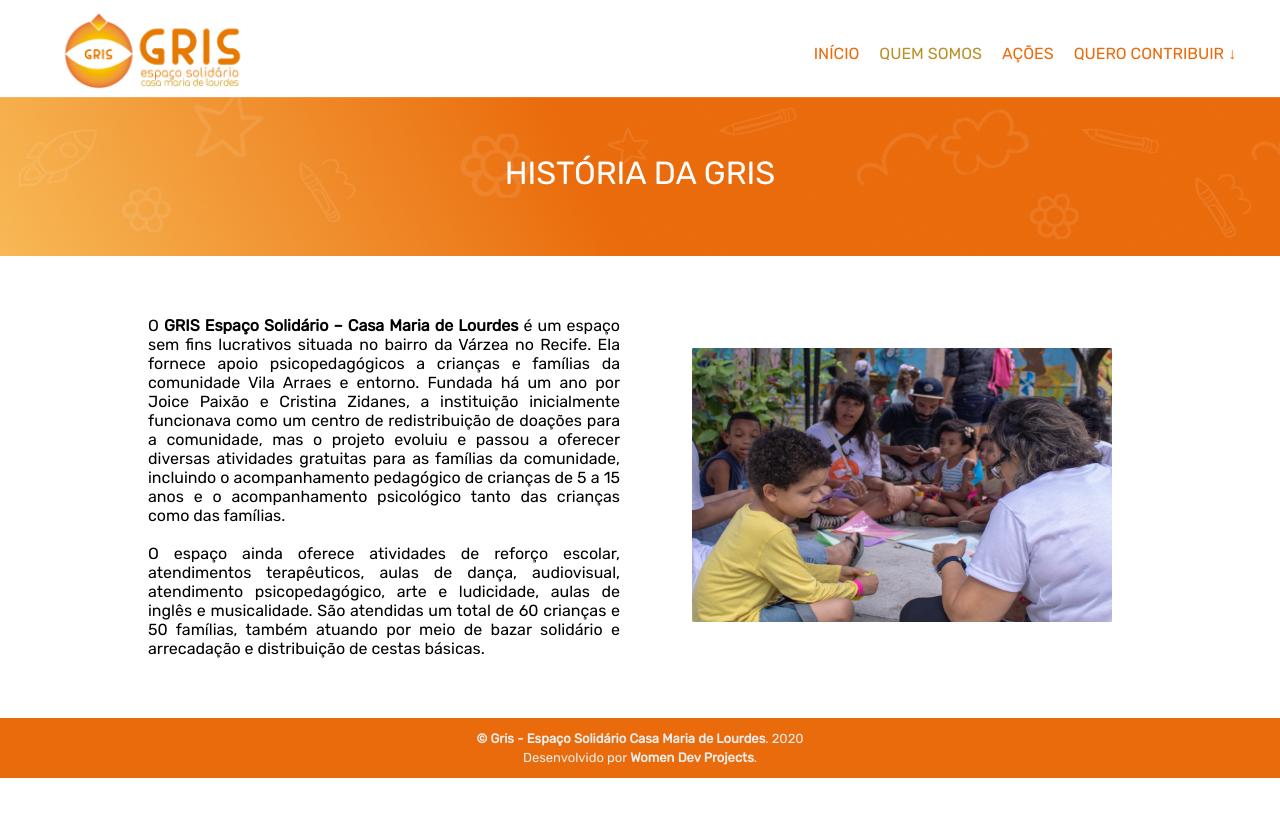
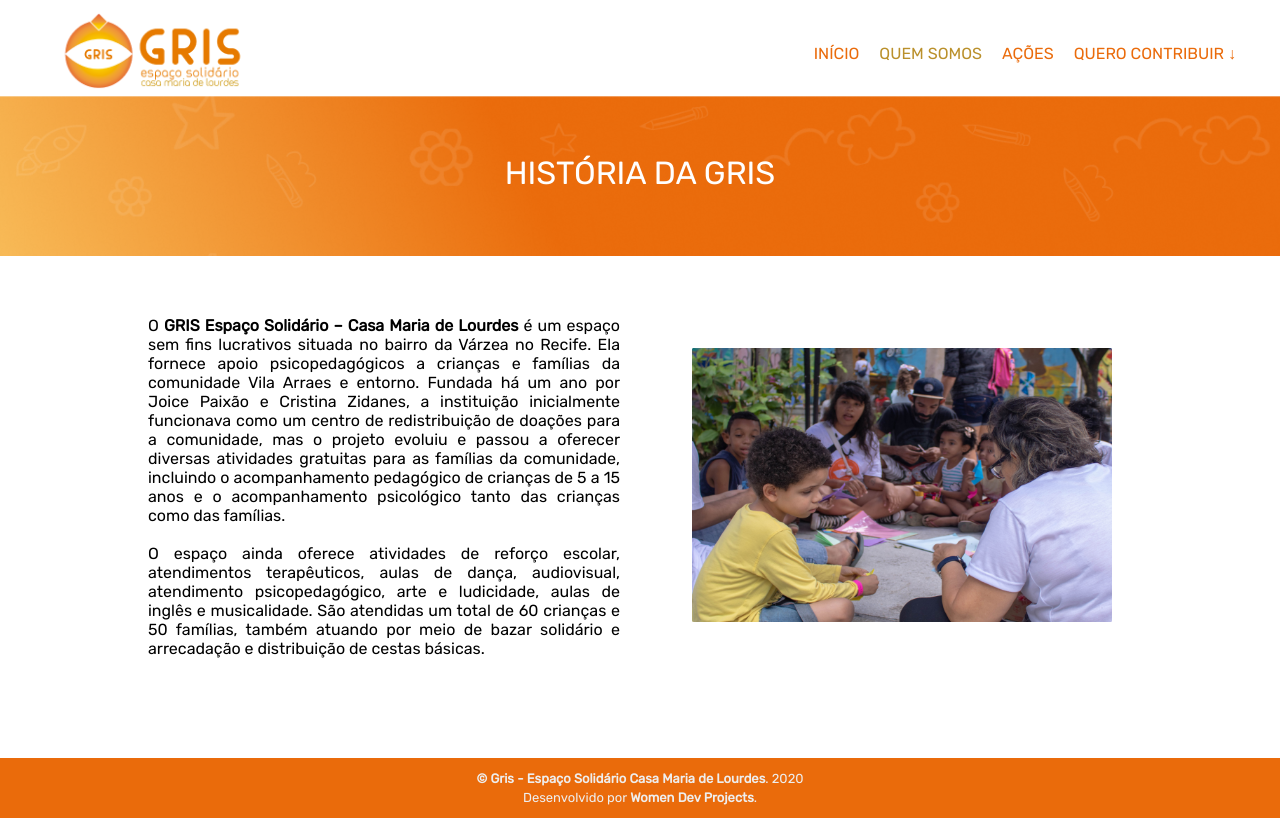
Before and after one commit to womenwhocoderecife/gris, a React (Create React App) app: page /quemsomos in a window 1280 px wide. Built offline with nearby package versions, Linux system fonts and the light colour scheme.

Commit message:
Fix footer, banner and form

```diff
--- a/src/App.js
+++ b/src/App.js
@@ -1,5 +1,7 @@
 import React from "react";
 import { BrowserRouter as Router, Switch, Route } from "react-router-dom";
+import "./app.css";
+
 import Home from "./pages/Home";
 import About from "./pages/About";
 import Actions from "./pages/Actions";
@@ -12,7 +14,9 @@
 function App() {
   return (
     <Router>
+      <div className="app-container">
         <Navbar />
+        <div className="pages">
           <Switch>
             <Route exact path="/">
               <Home />
@@ -30,8 +34,9 @@
               <Volunteer />
             </Route>
           </Switch>
-
+        </div>
         <Footer />
+      </div>
     </Router>
   );
 }
--- /dev/null
+++ b/src/app.css
@@ -0,0 +1,8 @@
+.app-container {
+  min-height: 100vh;
+  position: relative;
+}
+
+.pages {
+  padding-bottom: 100px;
+}
--- a/src/assets/style/index.css
+++ /dev/null
@@ -1,28 +0,0 @@
-body {
-  margin: 0;
-  height: 100%;
-  width: 100%;
-}
-
-img,
-picture,
-video,
-embed {
-  max-width: 100%;
-}
-
-*,
-*:before,
-*:after {
-  -webkit-box-sizing: border-box;
-  -moz-box-sizing: border-box;
-  box-sizing: border-box;
-}
-
-ul {
-  list-style: none;
-}
-
-a {
-  text-decoration: none;
-}
--- a/src/components/Footer/Footer.css
+++ b/src/components/Footer/Footer.css
@@ -1,7 +1,7 @@
 #footer {
   width: 100%;
   height: 60px;
-    background-color: #EA6B0B;
+  background-color: #ea6b0b;
   color: #eeeeee;
   font-family: Rubik, sans-serif;
   font-style: normal;
@@ -11,12 +11,11 @@
   display: flex;
   align-items: center;
   justify-content: center;
+  position: absolute;
+  bottom: 0;
+  left: 0;
 }
 
 .link {
   color: #eeeeee;
 }
-
-@media (max-width: 912px){
-
-}
--- a/src/components/PageLayout/PageLayout.css
+++ b/src/components/PageLayout/PageLayout.css
@@ -8,6 +8,7 @@
   text-align: center;
   padding: 5%;
   text-transform: uppercase;
+  background-size: cover;
 }
 
 .container {
--- a/src/index.css
+++ b/src/index.css
@@ -1,13 +1,28 @@
 body {
   margin: 0;
-  font-family: -apple-system, BlinkMacSystemFont, 'Segoe UI', 'Roboto', 'Oxygen',
-    'Ubuntu', 'Cantarell', 'Fira Sans', 'Droid Sans', 'Helvetica Neue',
-    sans-serif;
-  -webkit-font-smoothing: antialiased;
-  -moz-osx-font-smoothing: grayscale;
+  height: 100%;
+  width: 100%;
 }
 
-code {
-  font-family: source-code-pro, Menlo, Monaco, Consolas, 'Courier New',
-    monospace;
+img,
+picture,
+video,
+embed {
+  max-width: 100%;
 }
+
+*,
+*:before,
+*:after {
+  -webkit-box-sizing: border-box;
+  -moz-box-sizing: border-box;
+  box-sizing: border-box;
+}
+
+ul {
+  list-style: none;
+}
+
+a {
+  text-decoration: none;
+}
--- a/src/index.js
+++ b/src/index.js
@@ -1,6 +1,6 @@
 import React from "react";
 import ReactDOM from "react-dom";
-import "./assets/style/index.css";
+import "./index.css";
 import App from "./App";
 
 ReactDOM.render(<App />, document.getElementById("root"));
--- a/src/pages/Home/Components/Banner/Banner.css
+++ b/src/pages/Home/Components/Banner/Banner.css
@@ -23,7 +23,6 @@
 @media (min-width: 912px) {
   .home-banner {
     background-image: url("../../../../assets/images/banner.png");
-    background-repeat: no-repeat;
     min-height: 520px;
     display: grid;
     grid-template-columns: 49% 49%;
--- a/src/pages/Home/Components/WhereWeAre/index.js
+++ b/src/pages/Home/Components/WhereWeAre/index.js
@@ -18,32 +18,27 @@
         />
         <div className="map-description">
           <div className="map-description-itens">
-                        <img src={location} alt="Ícone do globo terra"/>
+            <img src={location} alt="Ícone do globo terra" />
             <p>
-                            Rua Diogo Barbosa Machado, num.15, Várzea. Recife - PE - Brasil. CEP: 50132-90
+              Rua Diogo Barbosa Machado, num.15, Várzea. Recife - PE - Brasil.
+              CEP: 50810-290
             </p>
           </div>
           <div className="map-description-itens">
-                        <img src={email} alt="Ícone de um @"/>
-                        <p>
-                            contato@gris.com.br
-                        </p>
+            <img src={email} alt="Ícone de um @" />
+            <p>contato@gris.com.br</p>
           </div>
           <div className="map-description-itens">
-                        <img src={phone} alt="Ícone de telefone"/>
-                        <p>
-                            (81) 3241.8765
-                        </p>
+            <img src={phone} alt="Ícone de telefone" />
+            <p>(81) 3241.8765</p>
           </div>
 
           <div className="social">
-                        <p>
-                            Acompanhe nossas redes:
-                        </p>
+            <p>Acompanhe nossas redes:</p>
             <div className="social-itens">
-                            <img src={facebook} alt="Ícone do globo terra"/>
-                            <img src={instagram} alt="Ícone do globo terra"/>
-                            <img src={youtube} alt="Ícone do globo terra"/>
+              <img src={facebook} alt="Ícone do globo terra" />
+              <img src={instagram} alt="Ícone do globo terra" />
+              <img src={youtube} alt="Ícone do globo terra" />
             </div>
           </div>
         </div>
--- a/src/pages/Volunteer/index.js
+++ b/src/pages/Volunteer/index.js
@@ -12,40 +12,38 @@
 
   const handleChange = (event) => {
     const auxValues = { ...values };
-    if (event.target.value.trim() === "") {
-      event.target.setCustomValidity("Preencha este campo.");
-    } else {
-      event.target.setCustomValidity("");
-    }
+    event.target.value.trim() === ""
+      ? event.target.setCustomValidity("Preencha este campo.")
+      : event.target.setCustomValidity("");
+
     auxValues[event.target.name] = event.target.value;
     setValues(auxValues);
   };
 
   const handleCheckboxChange = (event) => {
-    if (selectedActivities.includes(event.target.value)) {
-      selectedActivities = selectedActivities.filter(
-        (activity) => activity !== event.target.value
-      );
-    } else {
-      selectedActivities.push(event.target.value);
-    }
+    selectedActivities.includes(event.target.value)
+      ? (selectedActivities = selectedActivities.filter(
+          (activity) => activity !== event.target.value
+        ))
+      : selectedActivities.push(event.target.value);
+
     values.atividades = selectedActivities.join(", ");
     setValues(values);
   };
 
   const clearForm = () => {
-    document.getElementById("contato").reset();
+    document.querySelector("#celular").value = "";
+    document.querySelector("#contato").reset();
   };
 
   const handleSubmit = async (event) => {
     event.preventDefault();
     setLoading(true);
     const response = await sendMail(values);
-    if (response?.text === "OK") {
-      alert("Enviado com sucesso!");
-    } else {
-      alert("Tente mais tarde!");
-    }
+    response?.text === "OK"
+      ? alert("Enviado com sucesso!")
+      : alert("Tente mais tarde!");
+
     clearForm();
     setLoading(false);
   };
@@ -77,6 +75,7 @@
               required
               mask="(99) 99999-9999"
               onChange={handleChange}
+              id="celular"
             />
             <input
               type="email"
```
Also changed, not shown: src/components/PageLayout/index.js (+7 -11 lines), src/pages/Home/index.js (+8 -7 lines). Lines whose indentation alone changed are shown as unchanged.
